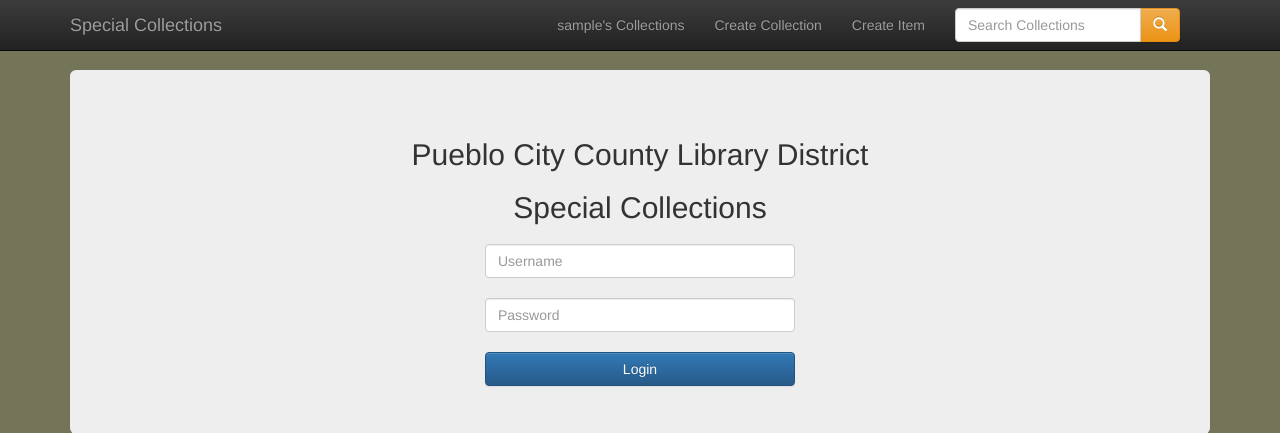
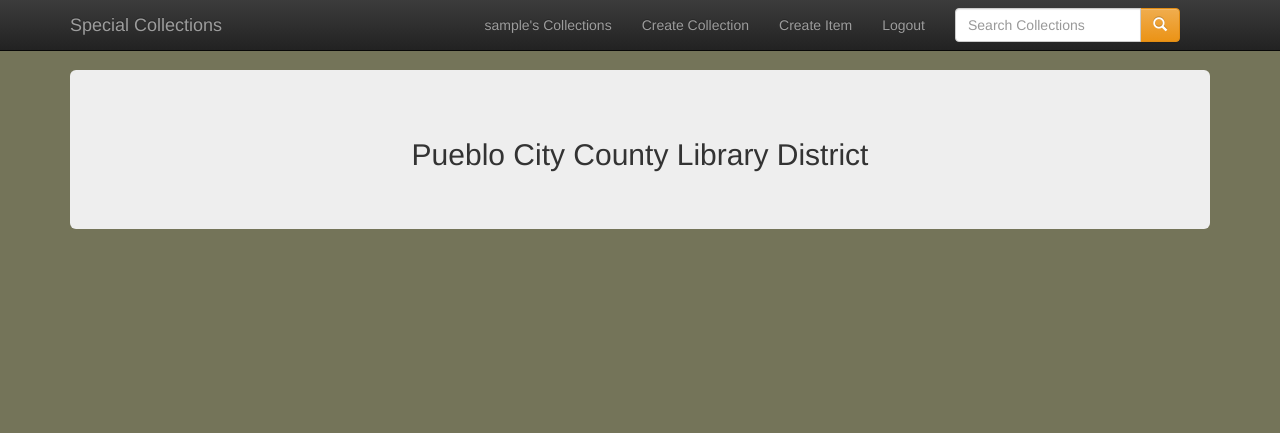
Before and after one commit to 32footsteps/SpecialCollectionsProject, a Django app: page / in a window 1280 px wide. Shown: the top 433 px of the page. Run offline with Django 3.2, Linux system fonts and the light colour scheme; the visitor is signed in with stand-in values (Sample User, id 1); some libraries are stand-ins or nearby versions.

Commit message:
added login/logout views

```diff
--- a/specialcollections/specialcollections/urls.py
+++ b/specialcollections/specialcollections/urls.py
@@ -2,13 +2,14 @@
 from django.conf.urls.static import static
 from django.conf import settings
 from django.contrib import admin
-from specialcollections.views import home_view
-#from collection_item.views import get_item, search_item
+from specialcollections.views import home_view, login_view, logout_view
 from collection_item.forms import ItemForm
 
 urlpatterns = patterns('',
     url(r'^admin/', include(admin.site.urls)),
     url(r'^$', home_view, name='home'),
+    url(r'^login/', login_view, name='login'),
+    url(r'^logout/', logout_view, name='logout'),
     url(r'^collections/', include('collection.urls', namespace="collections")),
     url(r'^collectiondb/', include('collection_item.urls', namespace="items")),
 
--- a/specialcollections/specialcollections/views.py
+++ b/specialcollections/specialcollections/views.py
@@ -1,11 +1,11 @@
 from django.http import HttpResponseRedirect
 from django.contrib import messages
 from django.shortcuts import render
-from django.contrib.auth import authenticate, login
+from django.contrib.auth import authenticate, login, logout
 from django.core.urlresolvers import reverse
 from django.contrib.auth.models import User
 
-def home_view(request):
+def login_view(request):
 
 	if request.method == 'POST':
 		username = request.POST.get('username', None)
@@ -23,3 +23,14 @@
 
 
 	return render(request, 'home.html')
+
+def home_view(request):
+
+	if request.user.is_authenticated():
+		print("user is auth: " + str(request.user.is_authenticated()))
+
+	return render(request, 'dashhome.html')
+
+def logout_view(request):
+	logout(request)
+	return render(request, 'dashhome.html')
--- a/specialcollections/templates/base.html
+++ b/specialcollections/templates/base.html
@@ -57,10 +57,22 @@
                     <li>
                         <a href="{% url 'items:createitem' %}">Create Item</a>
                     </li>
+                    <li>
+                        <a href="{% url 'logout' %}">Logout</a>
+                    </li>
 
                 </ul>
 
-                     {% endif %}
+            {% else %}
+                <ul class="nav navbar-nav navbar-right">
+                    <li>
+                        <a href="{% url 'login' %}">Login</a>
+                    </li>
+                    <li>
+                        <a href="#">Register</a>
+                    </li>
+                </ul>
+            {% endif %}
             </div>
         </div>
     </div>
--- /dev/null
+++ b/specialcollections/templates/dashhome.html
@@ -0,0 +1,26 @@
+{% extends 'base.html' %}
+
+{% load static %}
+
+{% block body %}
+<!--<div class="container-fluid">
+    <div class="row row-offcanvas row-offcanvas-left">
+
+      -->  <!--sidebar-->
+      <!--
+        <div class="col-xs-6 col-sm-3 sidebar-offcanvas" id="sidebar" role="navigation">
+          <div data-spy="affix" data-offset-top="45" data-offset-bottom="90">
+            <ul class="nav" id="sidebar-nav">
+            <li><a href="#">Manage Database</a></li>
+
+            <li><a href="#">{{ user.username }}'s Collections</a></li>
+
+            </ul>
+           </div>
+        </div>--><!--/sidebar-->
+<div class="jumbotron">
+	<h2 align='center'>Pueblo City County Library District</h2>
+
+</div>
+
+{% endblock body %}
```
Also changed, not shown: specialcollections/collection/views.py (+7 -4 lines).
